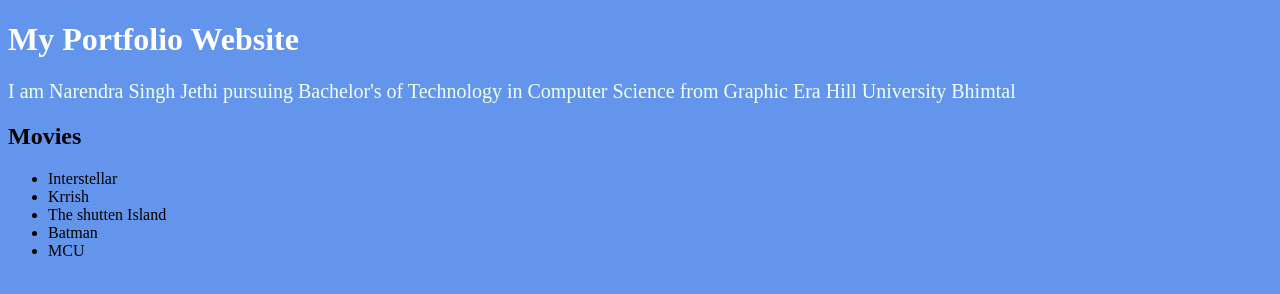
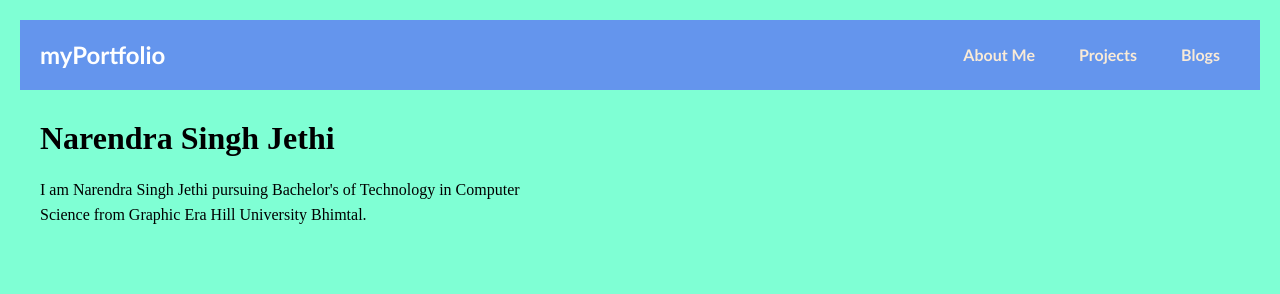
Before and after one commit to narendrajethi220/myPortfolio, a plain HTML site: page index.html in a window 1280 px wide. Drawn offline with Linux system fonts and the light colour scheme.

Commit message:
style-new style added
New style is added to it using CSS , External CSS is used, which makes it a little more attractive.

```diff
--- /dev/null
+++ b/css/style.css
@@ -0,0 +1,61 @@
+* {
+  margin: 0;
+  padding: 0;
+  box-sizing: border-box;
+}
+body {
+  /* margin: 1rem; */
+  margin: 20px;
+  background-color: aquamarine;
+}
+nav {
+  background-color: cornflowerblue;
+
+  display: flex;
+  /* flex-direction: column; */
+  margin-bottom: 10px;
+
+  align-items: center;
+  justify-content: space-between;
+  padding: 20px;
+}
+
+nav h2 a {
+  color: white;
+  font-weight: bold;
+  font-family: "Gill Sans", "Gill Sans MT", Calibri, "Trebuchet MS", sans-serif;
+  text-decoration: none;
+}
+
+nav h2 a:hover {
+  color: chartreuse;
+}
+
+nav ul li {
+  list-style-type: none;
+  text-decoration: none;
+  display: inline-block;
+  font-weight: bold;
+}
+nav ul li a {
+  padding: 20px;
+  text-decoration: none;
+  color: antiquewhite;
+  font-weight: bold;
+  font-family: "Gill Sans", "Gill Sans MT", Calibri, "Trebuchet MS", sans-serif;
+}
+nav ul li a:hover {
+  color: yellow;
+  text-transform: uppercase;
+}
+
+.main {
+  display: grid;
+  grid-template-columns: 40% 60%;
+  padding: 20px;
+}
+
+.aboutMe {
+  padding-top: 20px;
+  line-height: 25px;
+}
--- a/index.html
+++ b/index.html
@@ -4,33 +4,30 @@
     <meta charset="UTF-8" />
     <meta http-equiv="X-UA-Compatible" content="IE=edge" />
     <meta name="viewport" content="width=device-width, initial-scale=1.0" />
+    <link rel="stylesheet" href="css/style.css" />
     <title>My Portfolio</title>
-    <style>
-      body {
-        background-color: cornflowerblue;
-      }
-      h1 {
-        color: white;
-      }
-      p {
-        font-size: 20px;
-        color: azure;
-      }
-    </style>
   </head>
   <body>
-    <h1>My Portfolio Website</h1>
-    <p>
-      I am Narendra Singh Jethi pursuing Bachelor's of Technology in Computer
-      Science from Graphic Era Hill University Bhimtal
-    </p>
-    <h2>Movies</h2>
-    <ul>
-      <li>Interstellar</li>
-      <li>Krrish</li>
-      <li>The shutten Island</li>
-      <li>Batman</li>
-      <li>MCU</li>
-    </ul>
+    <header>
+      <div class="navigation">
+        <nav>
+          <h2 class="logo"><a href="index.html"> myPortfolio</a></h2>
+          <ul class="navlink">
+            <li><a href="#">About Me</a></li>
+            <li><a href="#">Projects</a></li>
+            <li><a href="#">Blogs</a></li>
+          </ul>
+        </nav>
+      </div>
+    </header>
+    <div class="main">
+      <div class="mainitems">
+        <h1 class="name">Narendra Singh Jethi</h1>
+        <p class="aboutMe">
+          I am Narendra Singh Jethi pursuing Bachelor's of Technology in
+          Computer Science from Graphic Era Hill University Bhimtal.
+        </p>
+      </div>
+    </div>
   </body>
 </html>
```
